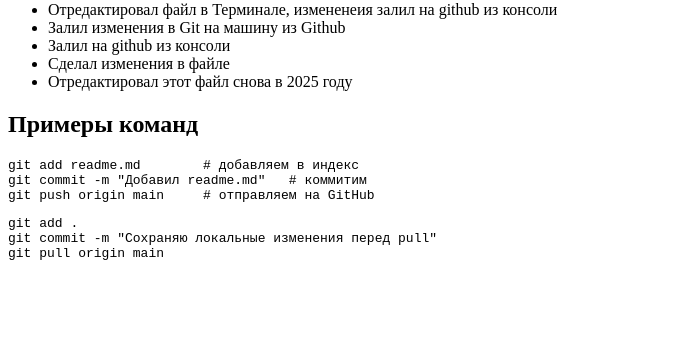
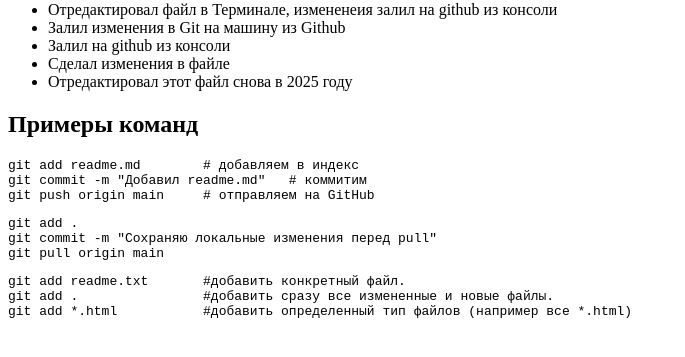
Before and after one commit to Maslenko/first-git, a plain HTML site: page index.html in a window 1280 px wide. Shown: the part 79-436 px from the top of the page, without its empty margins (0-685 px from the left). Drawn offline with Linux system fonts and the light colour scheme.

Commit message:
Update index.html

```diff
--- a/index.html
+++ b/index.html
@@ -27,5 +27,11 @@ git push origin main     # отправляем на GitHub
 git commit -m "Сохраняю локальные изменения перед pull"
 git pull origin main
 </pre>
+
+<pre>
+git add readme.txt       #добавить конкретный файл.
+git add .                #добавить сразу все измененные и новые файлы.
+git add *.html           #добавить определенный тип файлов (например все *.html)
+</pre>
 </body>
 </html>
```
